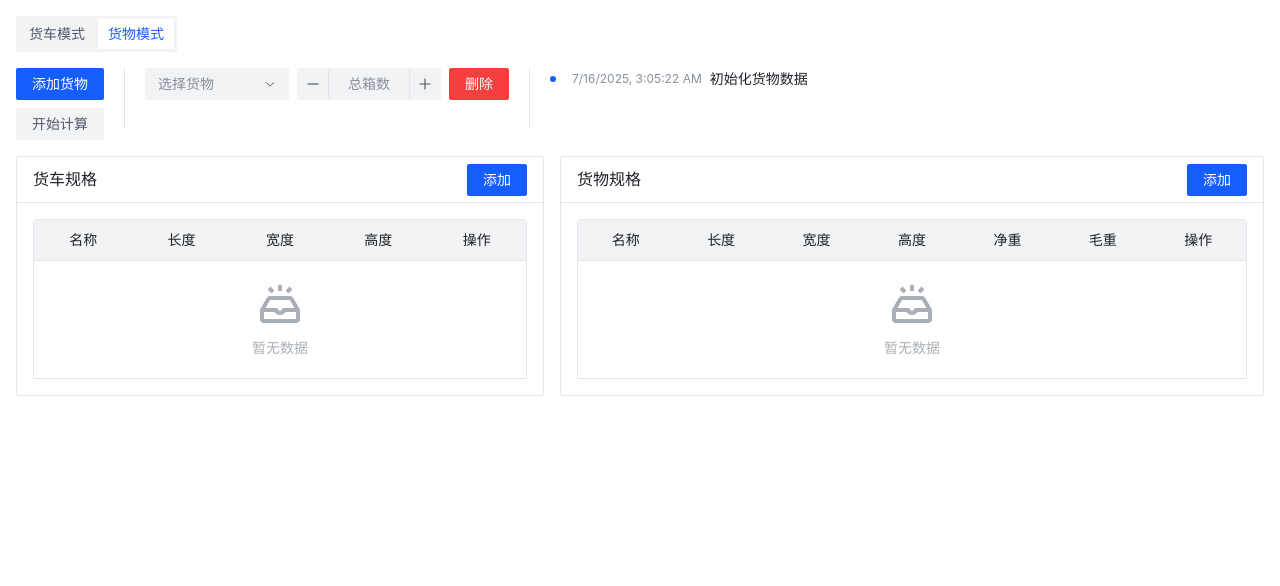
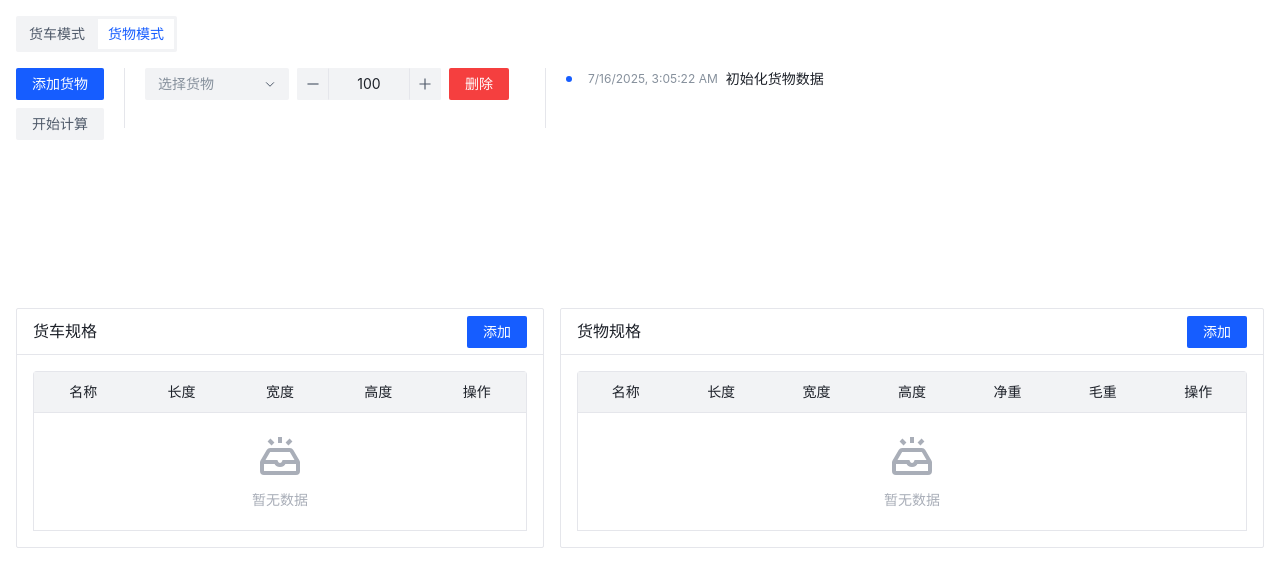
Before and after one commit to ikxin/cargo-crating, a Vue app: page / in a window 1280 px wide. Shown: the top 586 px of the page. Built offline with nearby package versions, Linux system fonts and the light colour scheme.

Commit message:
style: cargo interface with scrollable views

```diff
--- a/src/views/CargoMode.vue
+++ b/src/views/CargoMode.vue
@@ -1,5 +1,5 @@
 <script setup>
-import { ref } from 'vue'
+import { nextTick, ref, useTemplateRef } from 'vue'
 import { useStorage, promiseTimeout } from '@vueuse/core'
 
 const database = useStorage('cargo-crating-database', {
@@ -7,9 +7,14 @@ const database = useStorage('cargo-crating-database', {
   cargo: [],
 })
 
+const formRef = useTemplateRef('form')
+
+const timelineRef = useTemplateRef('timeline')
+
 const cargoData = ref([
   {
     id: crypto.randomUUID(),
+    total: 100,
   },
 ])
 
@@ -19,8 +24,8 @@ const selectChange = (index) => {
   )
   if (cargo) {
     cargoData.value[index] = {
+      ...cargo,
       ...cargoData.value[index],
-      ...cargo,
     }
   }
 }
@@ -34,9 +39,20 @@ const logData = ref([
   },
 ])
 
+const addCargo = async () => {
+  cargoData.value.push({
+    id: crypto.randomUUID(),
+    total: 100,
+  })
+  await nextTick()
+  formRef.value.scrollTop(100000)
+}
+
 const addLogRecord = async (content) => {
   await promiseTimeout(400)
   logData.value.push({ time: new Date().toLocaleString(), content })
+  await nextTick()
+  timelineRef.value.scrollTop(100000)
 }
 
 const startCalculation = async () => {
@@ -135,17 +151,18 @@ const startCalculation = async () => {
 </script>
 
 <template>
-  <ASpace class="!items-start">
+  <ASpace class="w-full !items-start">
     <template #split>
       <ADivider direction="vertical" class="text-6xl" />
     </template>
 
     <div class="flex flex-col gap-2">
-      <AButton type="primary" @click="cargoData.push({})">添加货物</AButton>
+      <AButton type="primary" @click="addCargo">添加货物</AButton>
       <AButton @click="startCalculation">开始计算</AButton>
     </div>
 
-    <div class="flex flex-col gap-2">
+    <AScrollbar ref="form" class="h-56 overflow-auto">
+      <div class="flex flex-col gap-2 pr-4">
         <template v-for="(cargo, index) in cargoData" :key="cargo.id">
           <ASpace>
             <ASelect
@@ -178,7 +195,9 @@ const startCalculation = async () => {
           </ASpace>
         </template>
       </div>
+    </AScrollbar>
 
+    <AScrollbar ref="timeline" class="h-56 w-full overflow-auto">
       <ATimeline>
         <ATimelineItem v-for="(log, index) in logData" :key="index">
           <div class="flex items-center gap-2">
@@ -187,5 +206,16 @@ const startCalculation = async () => {
           </div>
         </ATimelineItem>
       </ATimeline>
+    </AScrollbar>
   </ASpace>
 </template>
+
+<style scoped>
+:deep(.arco-space-item:last-child) {
+  flex-grow: 1;
+}
+
+:deep(.arco-space-item:last-child > .arco-scrollbar) {
+  width: 100%;
+}
+</style>
```
Lines whose indentation alone changed are shown as unchanged.
